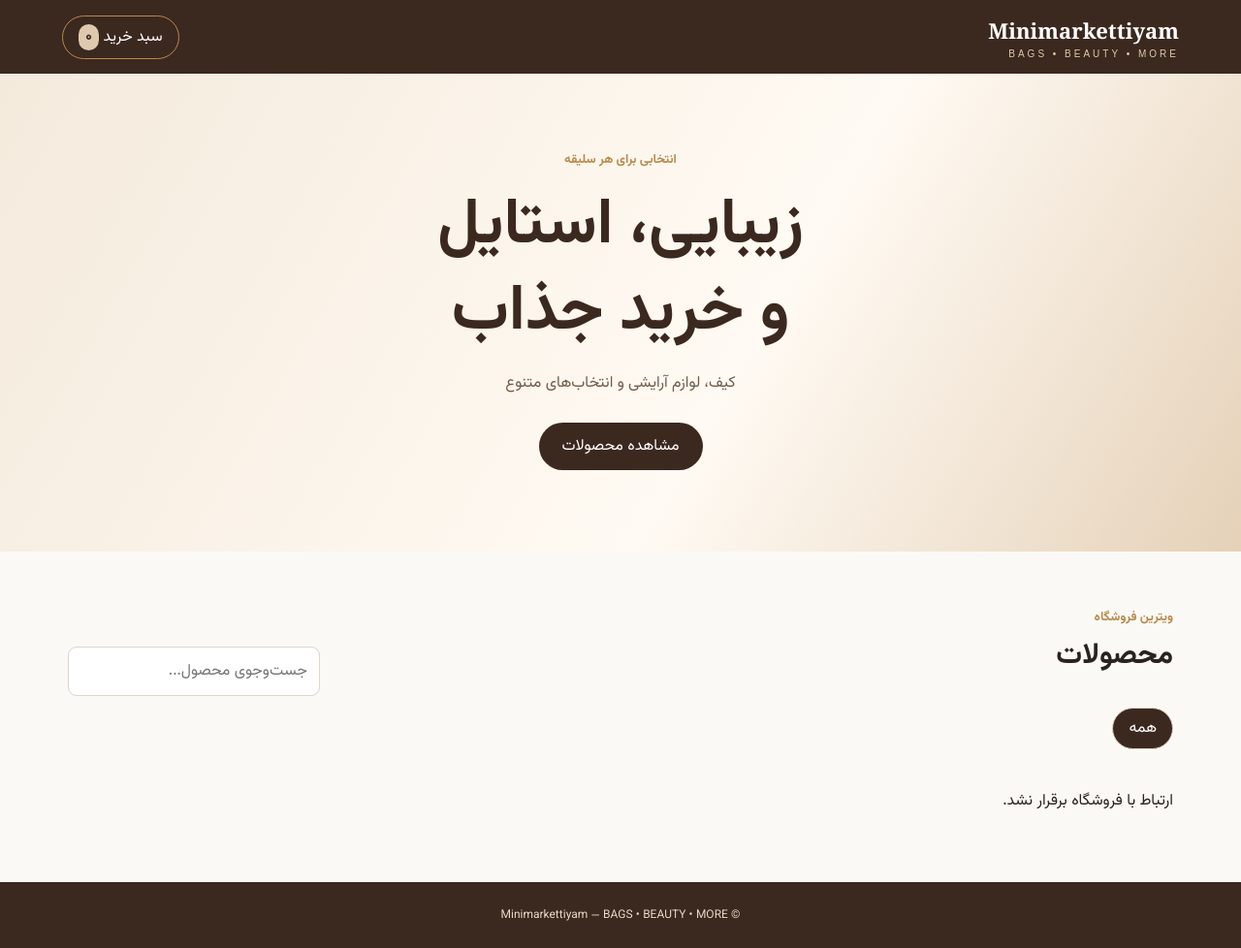
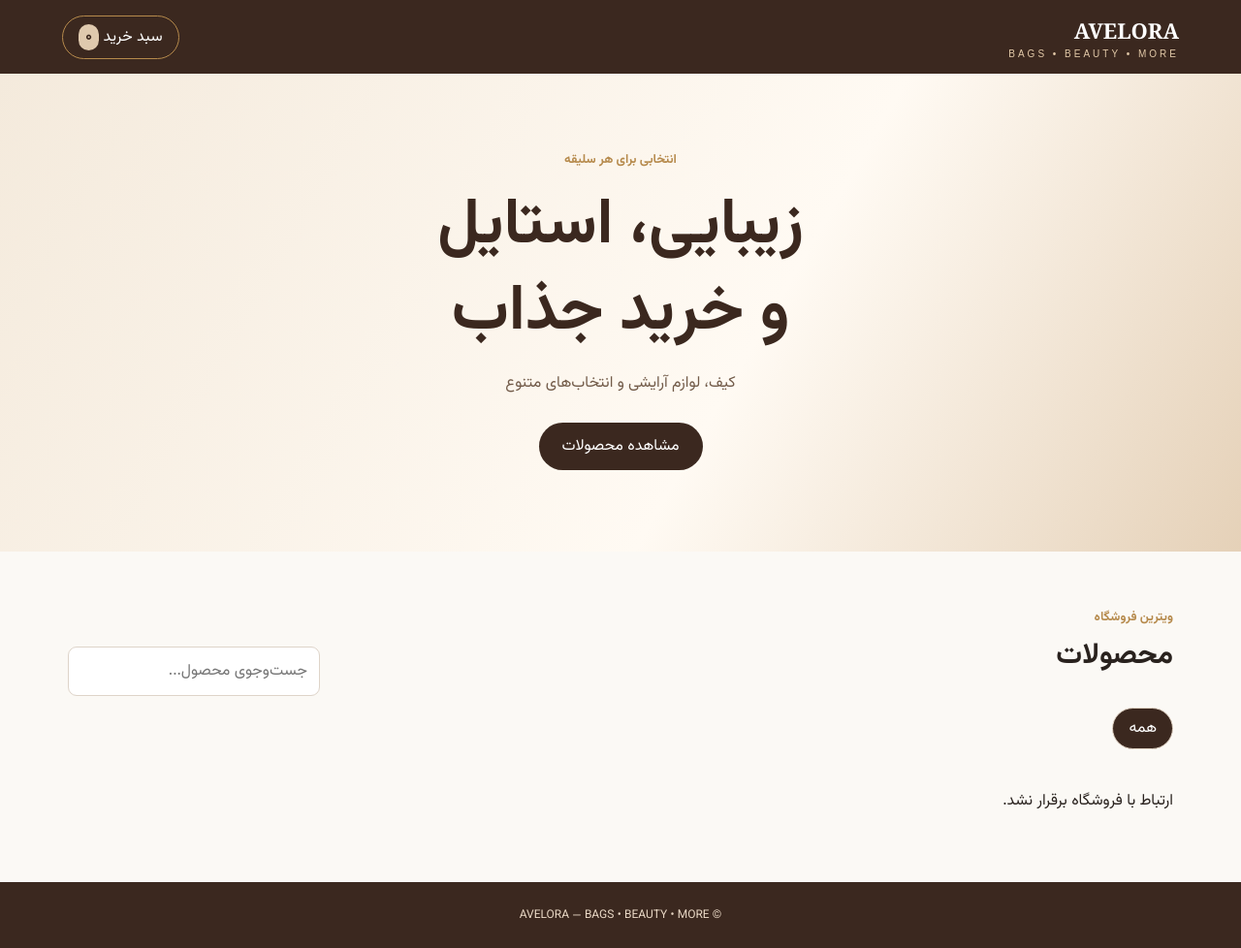
Before and after one commit to johnrann-blip/Minimarkettiyam, a plain HTML site: page frontend/index.html in a window 1280 px wide. Shown: the whole page at 97% size. Drawn offline with Linux system fonts and the light colour scheme; no server answers.

Commit message:
chore(brand): rename visible storefront to AVELORA

```diff
--- a/frontend/index.html
+++ b/frontend/index.html
@@ -2,11 +2,11 @@
 <html lang="fa" dir="rtl">
 <head>
 <meta charset="utf-8"><meta name="viewport" content="width=device-width,initial-scale=1">
-<meta name="theme-color" content="#3b281f"><title>Minimarkettiyam | کیف، زیبایی و بیشتر</title>
+<meta name="theme-color" content="#3b281f"><title>AVELORA | کیف، زیبایی و بیشتر</title>
 <link rel="stylesheet" href="/style.css">
 </head>
 <body>
-<header class="top"><a class="brand" href="/">Minimarkettiyam <small>BAGS • BEAUTY • MORE</small></a><button id="cartOpen" class="cart">سبد خرید <b id="cartCount">۰</b></button></header>
+<header class="top"><a class="brand" href="/">AVELORA <small>BAGS • BEAUTY • MORE</small></a><button id="cartOpen" class="cart">سبد خرید <b id="cartCount">۰</b></button></header>
 <section class="hero"><span class="eyebrow">انتخابی برای هر سلیقه</span><h1>زیبایی، استایل<br>و خرید جذاب</h1><p>کیف، لوازم آرایشی و انتخاب‌های متنوع</p><a href="#products" class="primary">مشاهده محصولات</a></section>
 <main id="products">
 <div class="section-head"><div><span class="eyebrow">ویترین فروشگاه</span><h2>محصولات</h2></div><input id="search" placeholder="جست‌وجوی محصول..."></div>
@@ -25,6 +25,6 @@
 <div id="paymentDetails" class="hint" hidden></div>
 <button id="submitOrder" class="primary" type="submit" disabled>ثبت سفارش</button><p id="orderMessage" role="status"></p>
 </form></aside><div id="scrim" class="scrim hidden"></div>
-<footer>© Minimarkettiyam — BAGS • BEAUTY • MORE</footer>
+<footer>© AVELORA — BAGS • BEAUTY • MORE</footer>
 <script src="/app.js"></script>
 </body></html>
```
